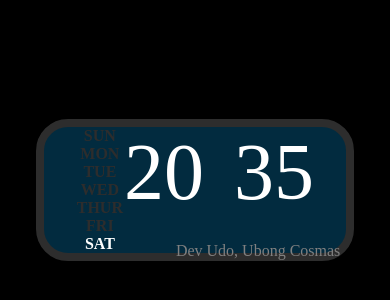
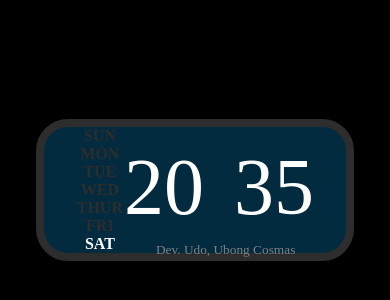
Before and after one commit to UBONG-UDO/Digital-Clock, a plain HTML site: page index.html in a window 390 px wide. Shown: the part 232-532 px from the top of the page. Drawn offline with Linux system fonts and the light colour scheme; a web font is replaced by a local one.

Commit message:
feat: Edited UI

```diff
--- a/index.html
+++ b/index.html
@@ -22,7 +22,7 @@
             <div class="dot">:</div>
             <div class="min">00</div>
         </div>
-        <div id="name">Dev Udo, Ubong Cosmas </div>
+        <div id="name">Dev. Udo, Ubong Cosmas </div>
     </div>
     <script src="script.js"></script>
 </body>
--- a/style.css
+++ b/style.css
@@ -71,6 +71,7 @@
         .dot {
             display: inline-block;
             font-size: 5rem;
+            padding-top: 15px;
         }
            #name {
             position: absolute;
@@ -79,6 +80,7 @@
             justify-content: center;
             align-items: center;
             margin-top: 115px;
-            margin-left: 100px;
+            margin-left: 80px;
+            font-size: smaller;
         }
         }
```
